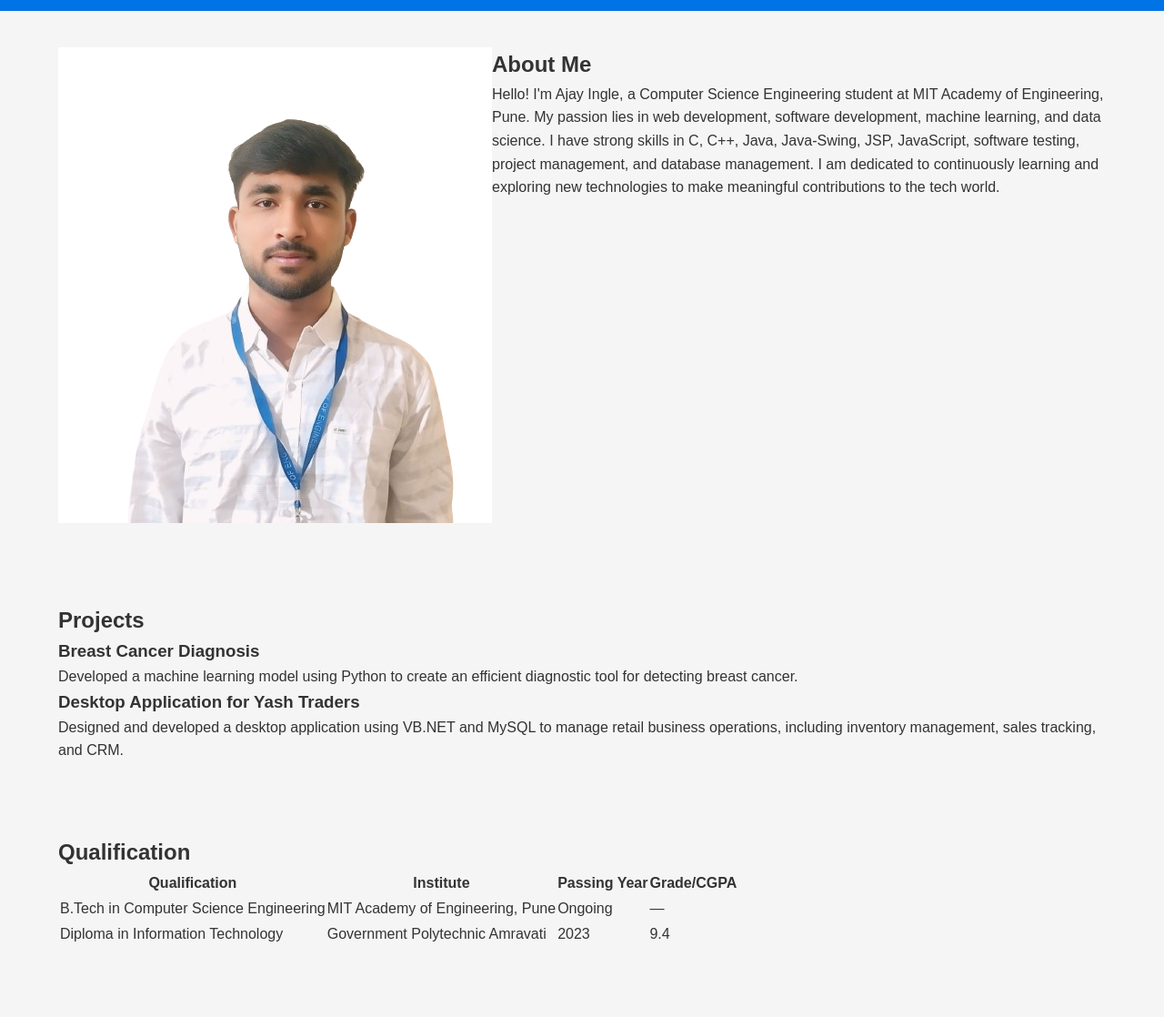
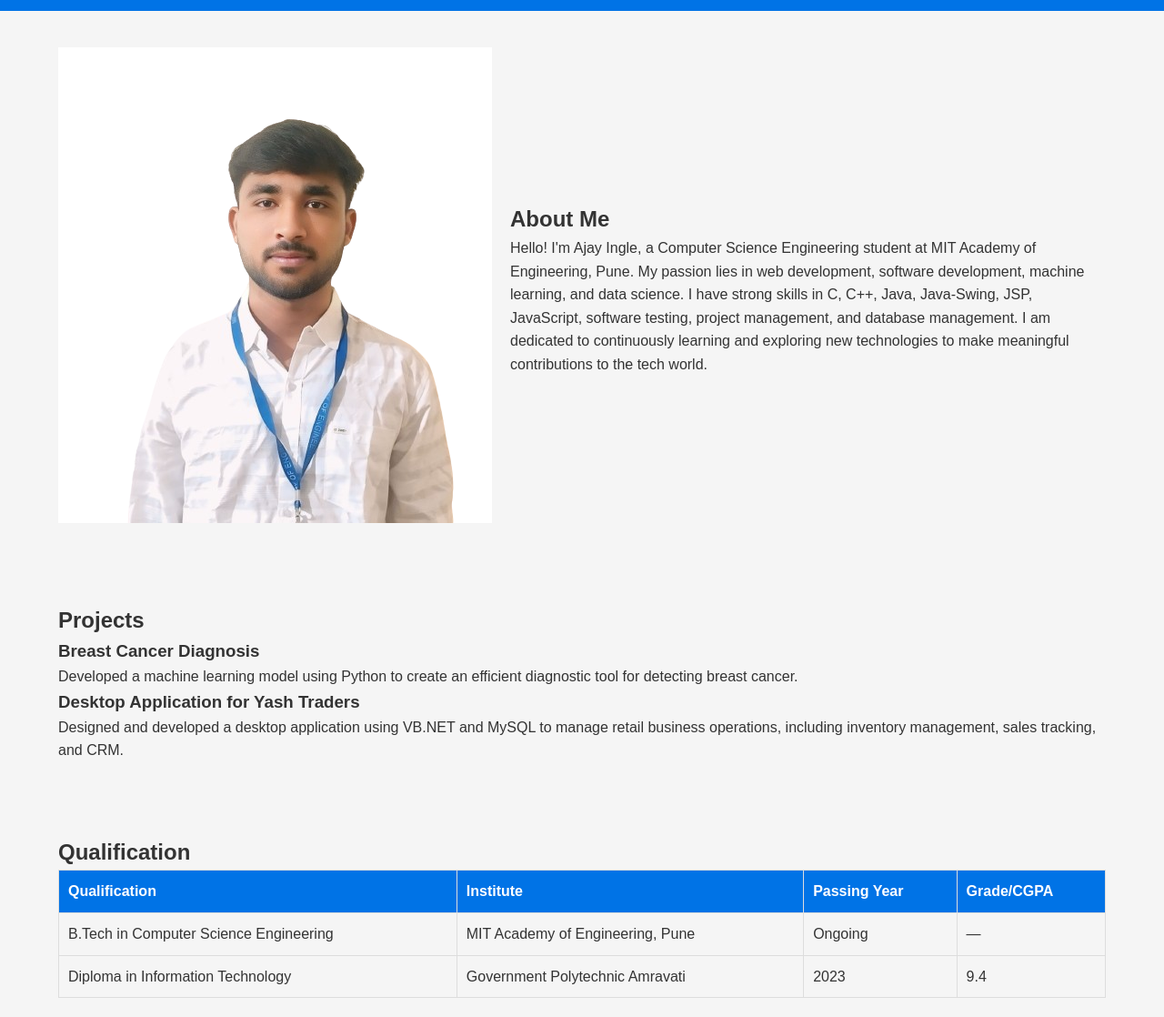
Before and after one commit to AjayRajput17/my-portfolio, a plain HTML site: page index.html in a window 1280 px wide. Shown: the part 125-1243 px from the top of the page at 91% size. Drawn offline with Linux system fonts and the light colour scheme.

Commit message:
new version

```diff
--- a/style.css
+++ b/style.css
@@ -19,6 +19,12 @@ header {
   position: sticky;
   top: 0;
   z-index: 100;
+}
+
+.container {
+  width: 90%;
+  max-width: 1200px;
+  margin: 0 auto;
 }
 
 .header .container {
@@ -63,11 +69,25 @@ nav ul li a:hover {
   padding: 40px 0;
 }
 
-.container {
-  width: 90%;
-  max-width: 1200px;
-  margin: 0 auto;
+.about-container {
+  display: flex;
+  align-items: center;
+  gap: 20px;
 }
 
-.about-container {
-  display: flex
+/* Additional styles for project table */
+table {
+  width: 100%;
+  border-collapse: collapse;
+}
+
+th, td {
+  padding: 10px;
+  border: 1px solid #ddd;
+  text-align: left;
+}
+
+th {
+  background-color: #0073e6;
+  color: white;
+}
```
Also changed, not shown: image.png (deleted).
